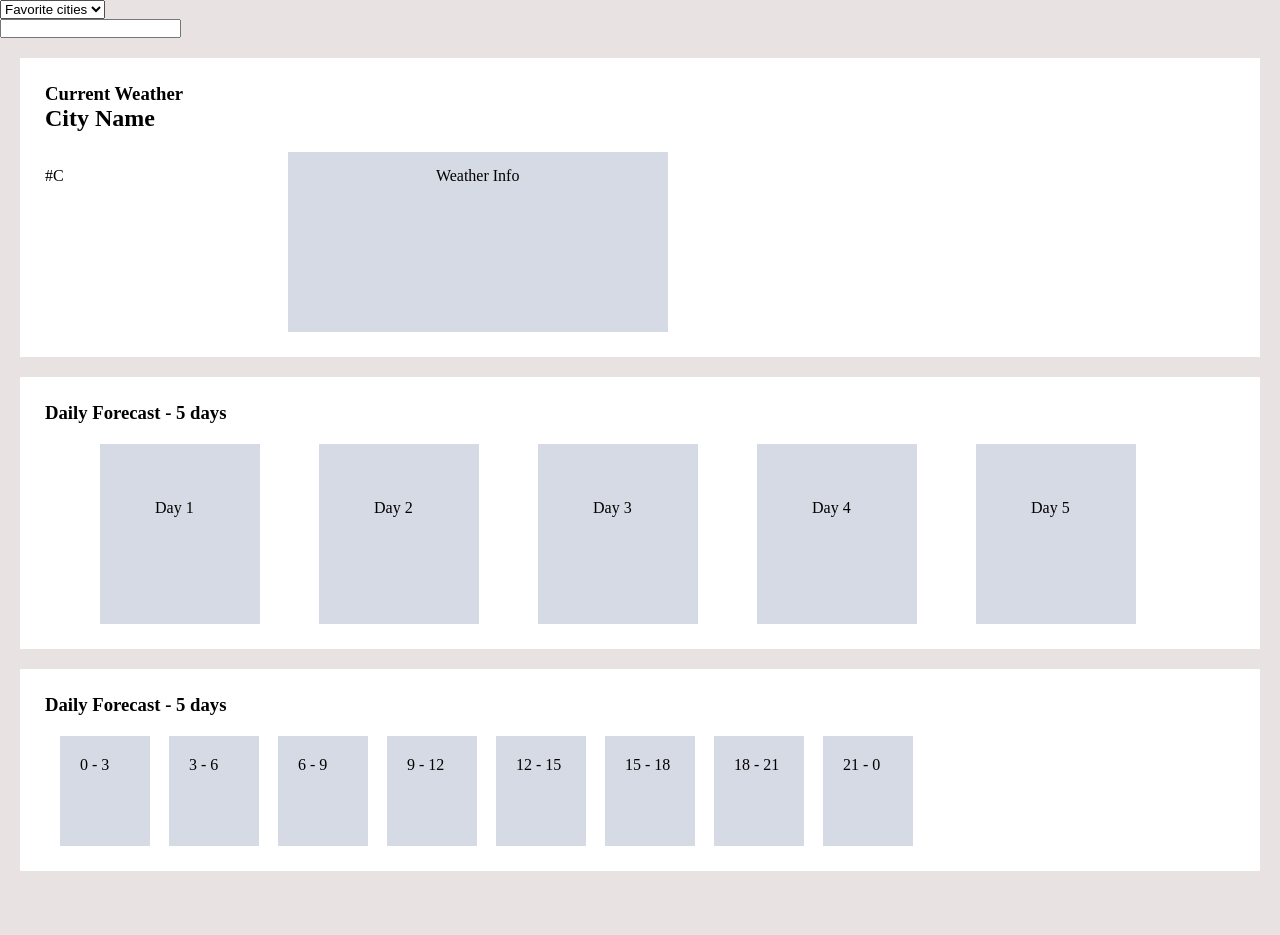
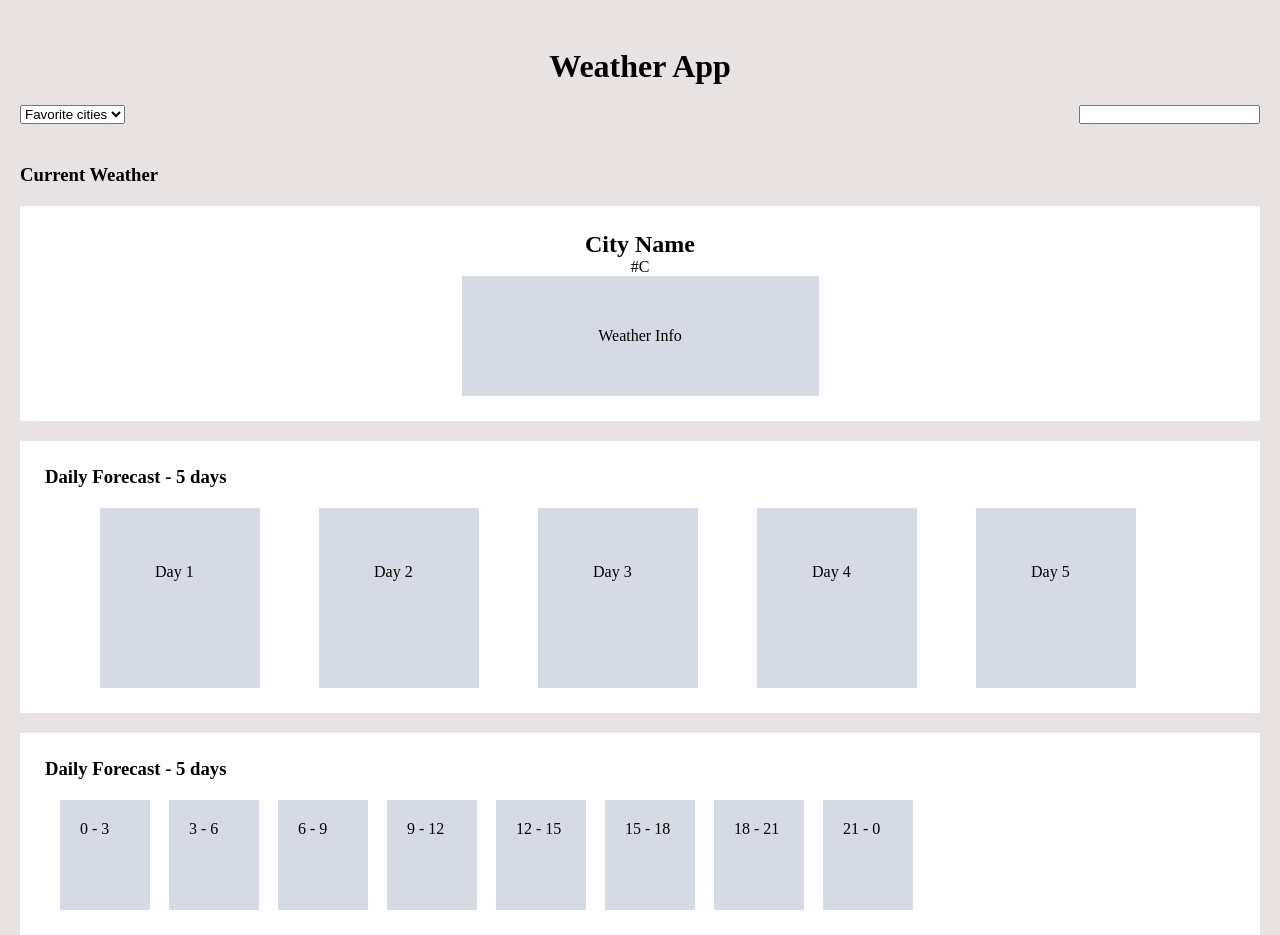
Before and after one commit to DaweUrbi/weather-app, a website: page main-index.html in a window 1280 px wide. Before the commit the page ends 871 px from the top, so only its background shows below. Drawn offline with Linux system fonts and the light colour scheme.

Commit message:
Update SCSS

```diff
--- a/frontend/static/css/style.scss
+++ b/frontend/static/css/style.scss
@@ -7,18 +7,62 @@ body {
   background-color: rgba(216, 204, 204, 0.562);
 }
 
+header h1 {
+  text-align: center;
+  padding-top: 3rem;
+}
+
 .in-flex {
   flex: 1;
   min-width: 375px;
   max-width: 1440px;
 }
 
+.main-section {
+  display: flex;
+}
+.select-favorite-cities {
+  margin: 20px;
+  width: 50%;
+}
+
+.search-bar-cities {
+  width: 50%;
+  margin: 20px;
+  text-align: right;
+}
+
+#current-weather-h3{
+  margin: 20px;
+}
 .in-flex-current-weather {
   flex: 3;
   padding: 25px;
   margin: 20px;
   margin-bottom: 0px;
   background-color: #fff;
+}
+
+//City Name
+.in-flex-current-weather h1 {
+  text-align: center;
+}
+
+//Name City
+.label-cities {
+  display: flex;
+  justify-content: center;
+  align-items: center;
+}
+
+.weather-info {
+  background-color: rgb(214, 218, 228);
+  height: 120px;
+  width: 30%;
+  margin: auto;
+  display: flex;
+  justify-content: center;
+  align-items: center;
 }
 
 .in-flex-daily-forescat {
@@ -37,24 +81,7 @@ body {
   background-color: #fff;
 }
 
-.weather-info{
-    display: inline-block;
-    background-color: rgb(214, 218, 228);
-    width: 350px;
-    height: 150px;
-    padding: 15px;
-    text-align: center;
-    margin-left: 220px;
-    margin-top: 20px;
-
-/*     padding: 25px;
-    height: 170px;
-    width: 350px;
-    margin-left: 55px;
-    margin-top: 20px; */
-}
-
-.days{
+.days {
   display: inline-block;
   background-color: rgb(214, 218, 228);
   padding: 55px;
@@ -64,7 +91,7 @@ body {
   margin-top: 20px;
 }
 
-.hours{
+.hours {
   display: inline-block;
   background-color: rgb(214, 218, 228);
   padding: 20px;
--- a/main-index.html
+++ b/main-index.html
@@ -11,6 +11,10 @@
 
 <body>
     <header>
+        <h1>Weather App</h1>
+    </header>
+    <section class="in-flex">
+        <div class="main-section">
             <div class="select-favorite-cities">
                 <select name="favorite-cities" id="favorite-cities">
                     <option value="favorite-cities">Favorite cities</option>
@@ -19,10 +23,9 @@
             <div class="search-bar-cities">
                 <input type="text" id="search-cities">
             </div>
-    </header>
-    <section class="in-flex">
+        </div>
+        <h3 id="current-weather-h3">Current Weather</h3>
         <div class="in-flex-current-weather">
-            <h3>Current Weather</h3>
             <h1>City Name</h1>
             <label class="label-cities">#C</label>
             <div class="weather-info">
```
Also changed, not shown: frontend/static/css/style.css, 1 other file. Lines whose indentation alone changed are shown as unchanged.
